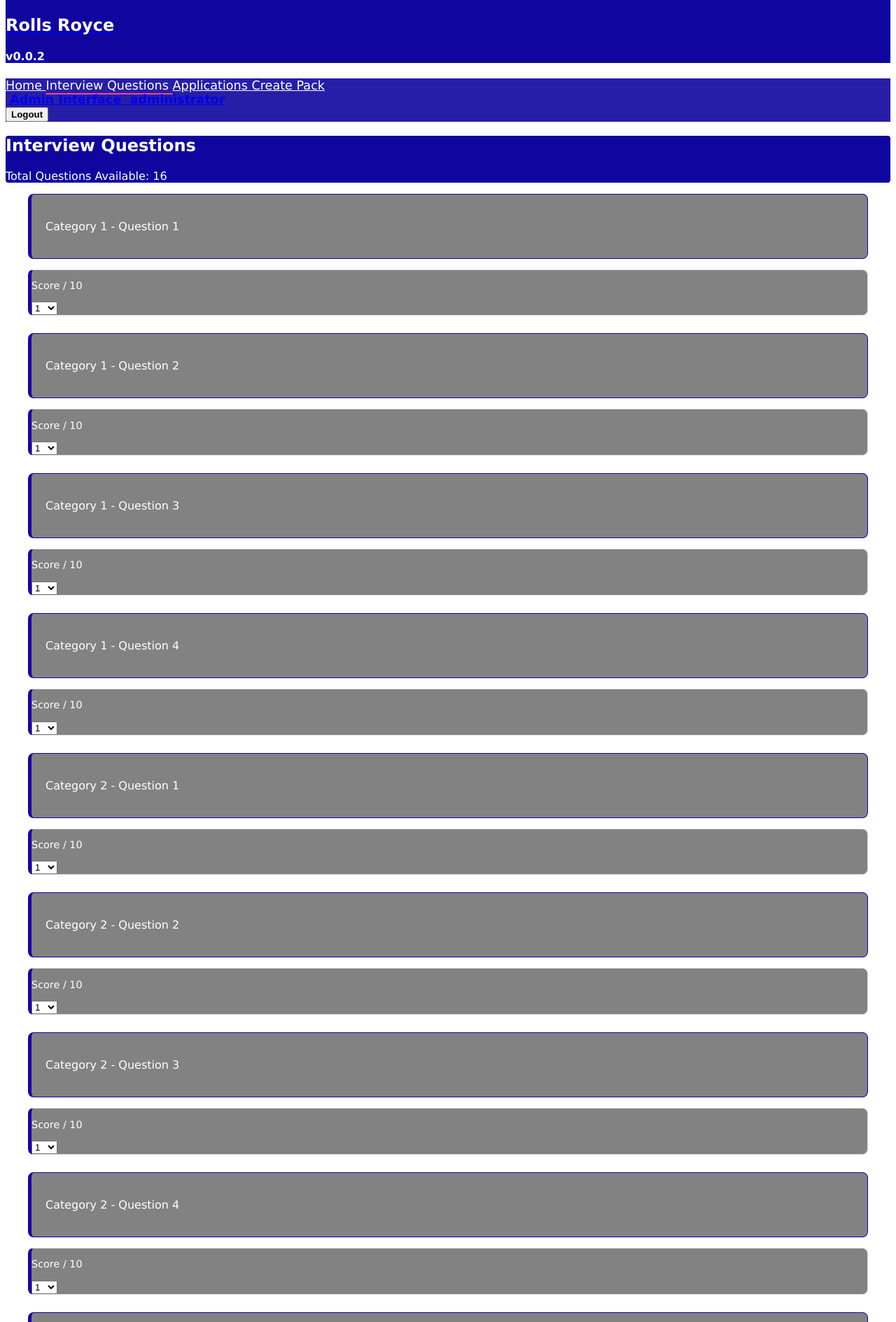
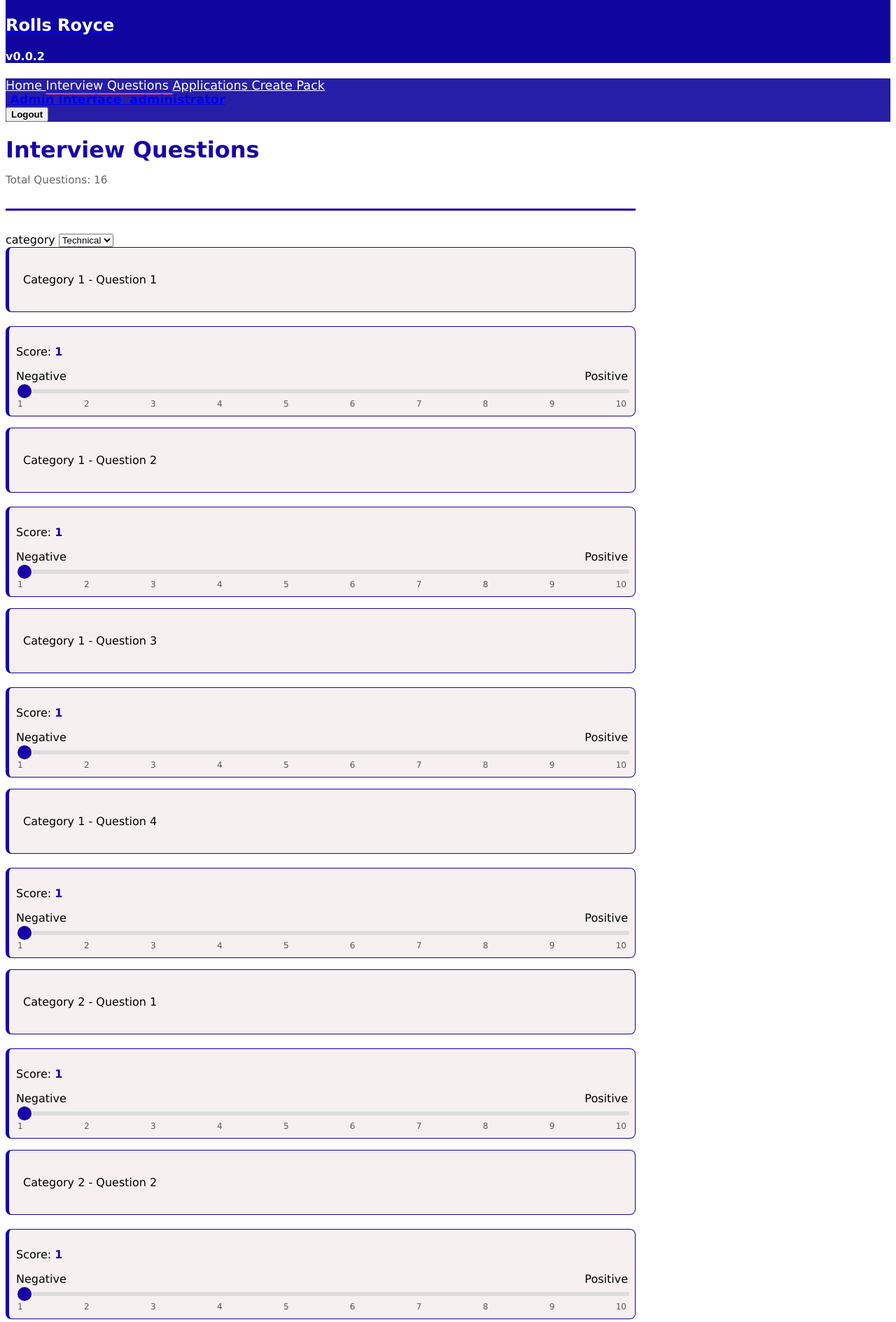
Before and after one commit to RRTLevel/assessment_centre, a Django app: page /interview/ in a window 1280 px wide. Shown: the part 1522-3411 px from the top of the page at 70% size. Run offline with Django 3.2, Linux system fonts and the light colour scheme; a user stored in the database is signed in; data comes from the database, SQL or seed files in the repository.

Commit message:
slider sum

```diff
--- a/app/app_src/static/css/styles.css
+++ b/app/app_src/static/css/styles.css
@@ -105,10 +105,10 @@ footer {
     }
 }
 
+/* Interview Page */
 
 .interview-container {
-    max-width: 1200px;
-    margin: 0 auto;
+    max-width: 900px;
 }
 
 .interview-header {
@@ -119,153 +119,108 @@ footer {
 
 .interview-title {
     color: #1800A8;
+    margin-bottom: 0.5rem;
 }
 
 .interview-count {
     color: #666;
+    font-size: 0.95rem;
 }
-/* QUESTION */
 
 .question-row {
-    width:100%;
-    margin-bottom:25px;
+    min-width : 80%;
+    display: flex;
+    flex-direction: column;
+    justify-content: space-between;
+    align-items: left;
+    gap: 20px;
+    margin-bottom: 1rem;
 }
 
-
 .question-card {
-
-    background:#f7f0f0;
-
-    border:1px solid #1800A8;
-
-    border-left:5px solid #1800A8;
-
-    border-radius:8px;
-
-    padding:1.25rem;
-
-    margin-bottom:15px;
-
+    flex: 1;
+    background-color: #f7f0f0;
+    border: 1px solid #1800A8;
+    border-left: 5px solid #1800A8;
+    border-radius: 8px;
+    padding: 1.25rem;
 }
 
+.Score-Box {
+    min-width: 120px;
+    text-align: left;
+    background-color: #f7f0f0;
+    border: 1px solid #1800A8;
+    border-left: 5px solid #1800A8;
+    border-radius: 8px;
+    padding: 10px;
+}
 
-/* SCORE BOX */
+.submit-section {
+    text-align: center;
+    margin-top: 2rem;
+}
+
+.submit-btn {
+    background-color: #1800A8;
+    color: white;
+    border: none;
+    border-radius: 6px;
+    padding: 0.9rem 2rem;
+    font-size: 1rem;
+    font-weight: 600;
+    cursor: pointer;
+    transition: background-color 0.2s ease;
+}
+
+.submit-btn:hover {
+    background-color: #12007d;
+}
+
+.score-value {
+    font-weight: 700;
+    color: #1800A8;
+}
 
 .score-slider {
-    width:100%;
-    height:8px;
-    border-radius:10px;
-    appearance:none;
-    background:#ddd;
-    outline:none;
-    cursor:pointer;
+    width: 100%;
+    margin-top: 0.5rem;
+    cursor: pointer;
+    appearance: none;
+    height: 6px;
+    border-radius: 3px;
+    background: linear-gradient(to right, #1800A8 var(--fill, 0%), #ddd var(--fill, 0%));
+    outline: none;
 }
 
-
-/* Chrome */
 .score-slider::-webkit-slider-thumb {
-
-    appearance:none;
-
-    width:24px;
-    height:24px;
-
-    border-radius:50%;
-
-    background:#1800A8;
-
-    border:3px solid white;
-
-    box-shadow:0 2px 5px rgba(0,0,0,.3);
-
+    appearance: none;
+    width: 20px;
+    height: 20px;
+    border-radius: 50%;
+    background: #1800A8;
+    cursor: pointer;
+    transition: transform 0.1s ease;
 }
 
-
-/* Firefox */
-.score-slider::-moz-range-thumb {
-
-    width:24px;
-    height:24px;
-
-    border-radius:50%;
-
-    background:#1800A8;
-
-    border:3px solid white;
-
+.score-slider::-webkit-slider-thumb:hover {
+    transform: scale(1.2);
 }
 
-
-
-.slider-dots {
-
-    display:flex;
-
-    justify-content:space-between;
-
-    margin-top:15px;
-
+.score-slider::-moz-range-thumb {
+    width: 20px;
+    height: 20px;
+    border-radius: 50%;
+    background: #1800A8;
+    border: none;
+    cursor: pointer;
 }
 
-
-.slider-dots span {
-
-    width:28px;
-
-    height:28px;
-
-    border-radius:50%;
-
-    background:#ddd;
-
-
-    display:flex;
-
-    align-items:center;
-
-    justify-content:center;
-
-
-    color:white;
-
-    font-size:12px;
-
-    font-weight:bold;
-
-
+.slider-labels {
+    display: flex;
+    justify-content: space-between;
+    font-size: 0.75rem;
+    color: #555;
+    margin-top: 0.25rem;
+    padding: 0 2px;
 }
-
-
-.slider-dots span.active {
-
-    background:#1800A8;
-
-    transform:scale(1.15);
-
-}
-
-/* BUTTON */
-
-
-.submit-btn {
-
-    background:#1800A8;
-
-    color:white;
-
-    border:none;
-
-    padding:12px 35px;
-
-    border-radius:6px;
-
-    cursor:pointer;
-
-}
-
-
-.submit-btn:hover {
-
-    background:#12007d;
-
-}
--- a/app/app_src/templates/interview/interview.html
+++ b/app/app_src/templates/interview/interview.html
@@ -8,59 +8,71 @@
 
     <meta charset="utf-8">
 
-        <link rel="stylesheet"
-            href="{% static 'bulma/css/style.min.css' %}">
+    <link rel="stylesheet" href="{% static 'bulma/css/style.min.css' %}">
+    <script src="{% static 'admin/js/vendor/jquery/jquery.min.js' %}"></script>
 
-        <link rel="stylesheet"
-            href="{% static 'css/styles.css' %}">
+    <link rel="icon" type="image/png" sizes="32x32" href="{% static 'images/favicon-32x32.png' %}">
+    <link rel="icon" type="image/png" sizes="16x16" href="{% static 'images/favicon-16x16.png' %}">
+
+    <link rel="stylesheet" href="{% static 'css/styles.css' %}">
 </head>
 
 <body>
+
+    <!-- {% include 'includes/non_production_banner.html' %} -->
 
     <header>
         {% include 'includes/title.html' %}
         {% include 'includes/nav.html' %}
     </header>
 
+    <main class="section">
+
+        <div class="container interview-container">
+
             {% block content %}
-        <div class="container">
-            <section class="hero rr-primary" style="border-radius: 4px;">
-              <div class="hero-body">
-                <h1 class="title rr-white">Interview Questions</h1>
-                <p class="rr-white">
-                  Total Questions Available: {{ questions|length }}
+
+            <div class="interview-header">
+                <h1 class="title interview-title">
+                    Interview Questions
+                </h1>
+                <p class="interview-count">
+                    Total Questions: {{ questions|length }}
                 </p>
             </div>
-            </section>
-        </div>
 
-        <main class="section">
-            <div class="container interview-container">
+            <label for="category">category</label>
+            <select name="category" id="category">
+                <option value="technical">Technical</option>
+            </select>
 
             {% for question in questions %}
-                <div class="question-row mb-4">
+            <div class="question-row">
 
-                    <div class="question-card" style="background-color: #838282; padding: 1.25rem; border-radius: 8px;">
-                        <p class="question-text rr-white" style="font-weight: 500;">
+                <div class="question-card">
+                    <p class="question-text">
                         {{ question.question }}
                     </p>
                 </div>
 
-                    <div class="Score-Box" style="background-color: #838282; border-radius: 8px; border: 1px solid #dcdcdc; border-left: 5px solid #1800A8;">
-                        <p class="rr-white mb-2" style="font-size: 0.9rem;">Score / 10</p>
-                        <div class="select is-small">
-                            <select name="Scores">
-                                <option>1</option>
-                                <option>2</option>
-                                <option>3</option>
-                                <option>4</option>
-                                <option>5</option>
-                                <option>6</option>
-                                <option>7</option>
-                                <option>8</option>
-                                <option>9</option>
-                                <option>10</option>
-                            </select>
+                <div class="Score-Box">
+                    <p>Score: <span class="score-value">1</span></p>
+                    <div style="display:flex;justify-content:space-between;width:100%;">
+                        <span>Negative</span>
+                        <span>Positive</span>
+                    </div>
+                    <input class="score-slider" type="range" name="score_{{ forloop.counter }}" min="1" max="10" step="any" value="1">
+                    <div class="slider-labels">
+                        <span>1</span>
+                        <span>2</span>
+                        <span>3</span>
+                        <span>4</span>
+                        <span>5</span>
+                        <span>6</span>
+                        <span>7</span>
+                        <span>8</span>
+                        <span>9</span>
+                        <span>10</span>
                     </div>
             </div>
 
@@ -68,23 +80,68 @@
 
             {% empty %}
 
-                <div class="has-text-centered py-6">
-                    <p class="has-text-grey">No interview questions available.</p>
+            <div class="no-questions">
+                No interview questions available.
             </div>
 
             {% endfor %}
 
-                <div class="submit-section mt-6">
-                    <button class="button rr-primary px-6 py-4" style="font-weight: 600; height: auto;">
-                        Submit Evaluation
+            <div class="submit-section">
+                <button class="submit-btn">
+                    Submit
                 </button>
             </div>
 
+            {% endblock %}
+
         </div>
+
     </main>
-        {% endblock %}
 
     {% include 'includes/footer.html' %}
 
+    <script>
+        document.querySelectorAll('.score-slider').forEach(function(slider) {
+            var counter = slider.closest('.Score-Box').querySelector('.score-value');
+
+            function setFill(val) {
+                var pct = (val - slider.min) / (slider.max - slider.min) * 100;
+                slider.style.setProperty('--fill', pct + '%');
+                counter.textContent = Math.round(val);
+            }
+
+            slider.addEventListener('input', function() {
+                setFill(parseFloat(slider.value));
+            });
+
+            slider.addEventListener('pointerup', function() {
+                var start = parseFloat(slider.value);
+                var target = Math.round(start);
+                var startTime = null;
+                var duration = 150;
+
+                function animate(timestamp) {
+                    if (!startTime) startTime = timestamp;
+                    var progress = Math.min((timestamp - startTime) / duration, 1);
+                    var eased = 1 - Math.pow(1 - progress, 2);
+                    var current = start + (target - start) * eased;
+                    slider.value = current;
+                    setFill(current);
+                    if (progress < 1) {
+                        requestAnimationFrame(animate);
+                    } else {
+                        slider.value = target;
+                        setFill(target);
+                    }
+                }
+
+                requestAnimationFrame(animate);
+            });
+
+            setFill(parseFloat(slider.value));
+        });
+    </script>
+
 </body>
+
 </html>
```
Lines whose indentation alone changed are shown as unchanged.
